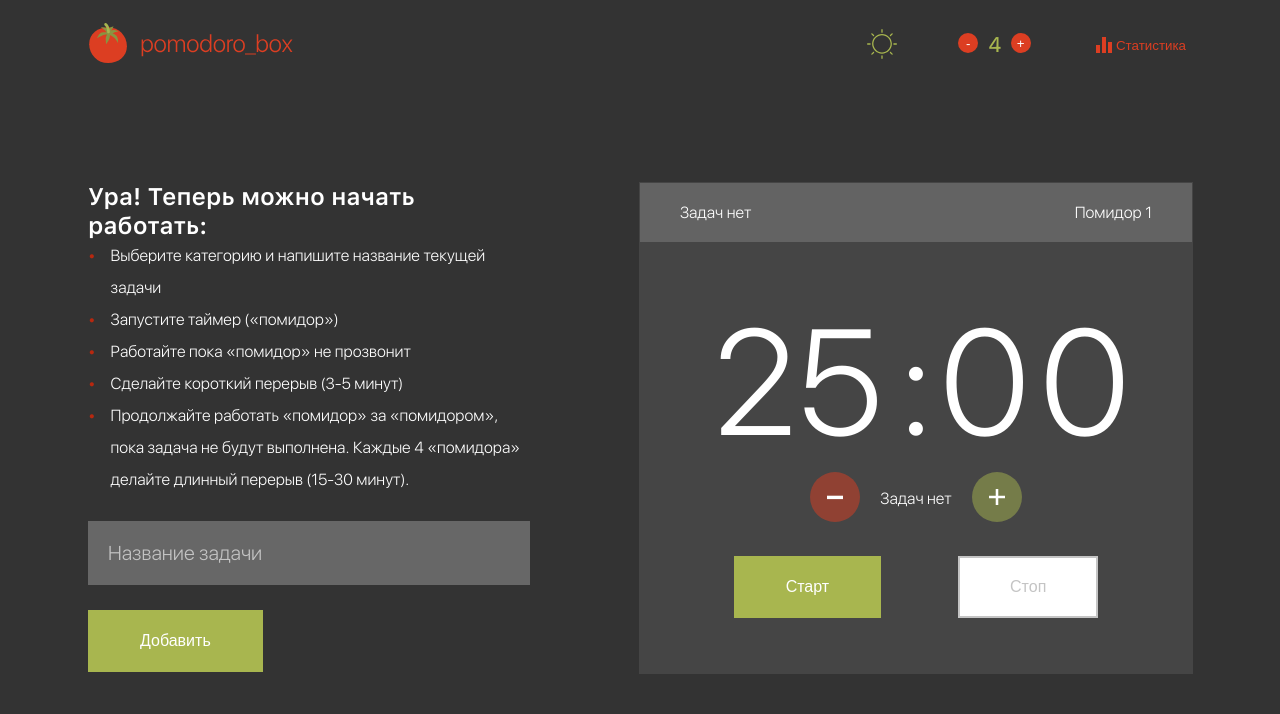
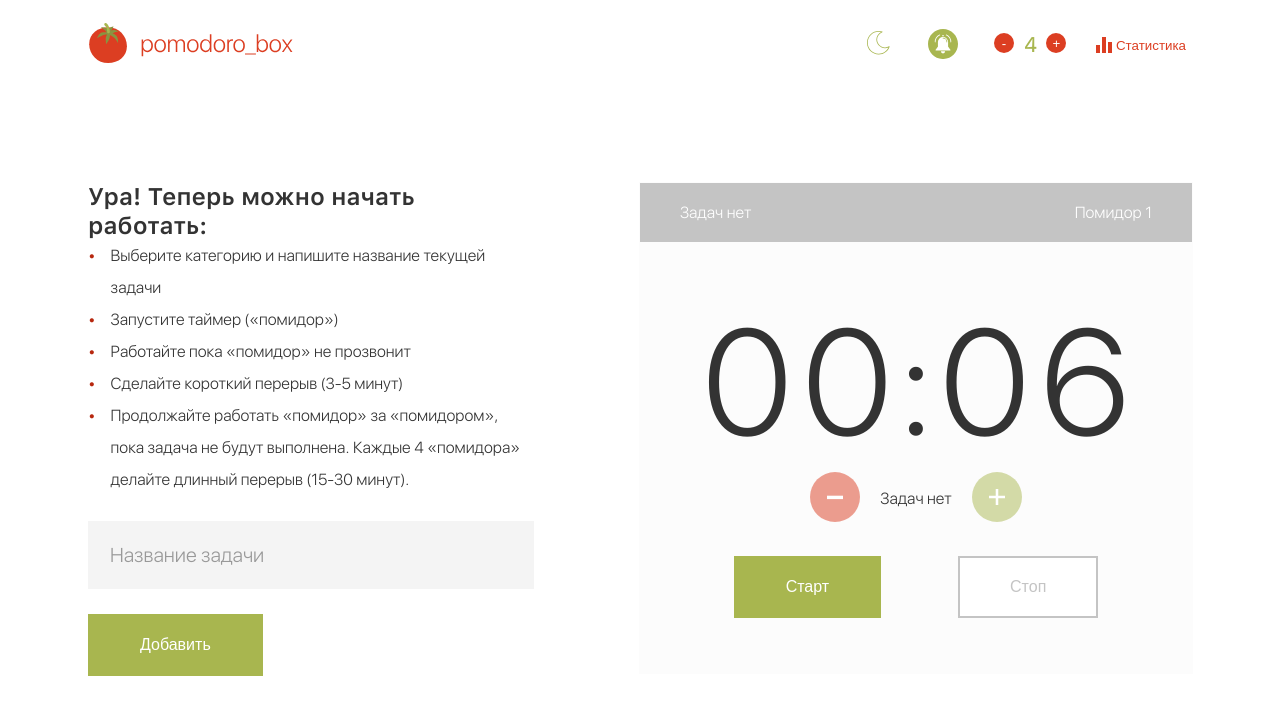
Before and after one commit to Ramramramzes/pomodoro_timer, a React (Vite) app: page / in a window 1280 px wide. Shown: the top 714 px of the page. Built offline with nearby package versions, Linux system fonts and the light colour scheme.

Commit message:
msg off btn

```diff
--- a/src/General/Timer/Timer.tsx
+++ b/src/General/Timer/Timer.tsx
@@ -13,6 +13,7 @@ function Timer() {
   const dayNum = new Date().getDay()
   const timer = useSelector((state: RootState) => state.timer)
   const statistic = useSelector((state: RootState) => state.statistic)
+  const alerts = useSelector((state: RootState) => state.darkmode.alerts)
   const taskList = useSelector((state: RootState) => state.taskList)
   const darkmode = useSelector((state: RootState) => state.darkmode.darkmode)
   const dispatch = useDispatch<AppDispatch>();
@@ -182,7 +183,7 @@ function Timer() {
                                             if(document.getElementById('start_btn')?.textContent === 'Продолжить'){
                                               dispatch(setPausesResult({number:(Math.round((new Date().getTime() - statistic.pauseStart)/1000)),dayNum:dayNum}))
                                             }
-                                            document.getElementById('start_btn')?.textContent === 'Старт' && timer.workActive ? startSound() : false
+                                            document.getElementById('start_btn')?.textContent === 'Старт' && timer.workActive ? (alerts ? startSound() : false) : false
                                             document.getElementById('start_btn')?.textContent === 'Старт' && timer.breakActive ? breakSound() : false
                                             document.getElementById('start_btn')?.textContent === 'Старт' && timer.bigBreakActive ? bigBreakSound() : false
                                             }}>{!statistic.pauseState ? 'Старт' : 'Продолжить'}</button> : ''}
@@ -230,7 +231,7 @@ function Timer() {
       {timer.breakActive || timer.bigBreakActive ? <button className={styles.skip_btn + ' btn-animation'} onClick={()=> {
                                                                                                                         skipFn(minutes,seconds,2)
                                                                                                                         skipFn(0,0,1)
-                                                                                                                        endSound()}}>Пропустить</button> : ''}
+                                                                                                                        alerts ? endSound() : false}}>Пропустить</button> : ''}
       </div>
     </div>
   );
--- a/src/Header/Header.tsx
+++ b/src/Header/Header.tsx
@@ -1,9 +1,9 @@
 import { useDispatch, useSelector } from 'react-redux';
-import { Logo, Moon, Statistic, Sun } from '../img/images';
+import { Alert, Logo, Moon, Statistic, Sun } from '../img/images';
 import styles from './header.module.css';
 import { AppDispatch, RootState } from '../states/store';
 import { setStatisticHover } from '../states/hoverStates';
-import { darkmodeState } from '../states/settings';
+import { alertsToogle, darkmodeState } from '../states/settings';
 import { Link } from 'react-router-dom';
 import { setPausesResult, setTomatosForStat } from '../states/statistic';
 import { bigBrakePlaceDown, bigBrakePlaceUp } from '../states/timer';
@@ -18,6 +18,8 @@ export function Header({page}:{page:boolean}) {
   const timer = useSelector((state: RootState) => state.timer)
   const dayNum = new Date().getDay()
   const screenWidth = window.innerWidth;
+  const alerts = useSelector((state: RootState) => state.darkmode.alerts)
+
   return (
     <div className={styles.header}>
       <Link to="/">
@@ -25,6 +27,7 @@ export function Header({page}:{page:boolean}) {
       </Link>
       <div className={styles.btns}>
         {darkmode ? <button className={styles.darkmode_btn} onClick={() => dispatch(darkmodeState())}><Moon size={screenWidth > 500 ? 25 : 20} color={true}/></button> : <button className={styles.darkmode_btn} onClick={() => dispatch(darkmodeState())}><Sun size={screenWidth > 500 ? 30 : 25} color={true}/></button>}
+        <button className={styles.alert_btn} onClick={() => dispatch(alertsToogle())}><Alert color={alerts ? 'var(--app-green)' : 'var(--back-red)'}/></button>
         <div className={styles.rounds_control}>
           <button className={styles.btn_minus} onClick={() => {dispatch(bigBrakePlaceDown())}}>-</button>
           <span title='Колл-во помидоров до большого перерыва' className={styles.rounds}>{timer.bigBrakePlace && timer.bigBrakePlace}</span>
--- a/src/Header/header.module.css
+++ b/src/Header/header.module.css
@@ -49,6 +49,10 @@
   justify-content: space-around;
 }
 
+.alert_btn{
+  background-color: transparent;
+  cursor: pointer;
+}
 @media (max-width: 500px) {
   .header{
     display: flex;
--- a/src/Message/Message.tsx
+++ b/src/Message/Message.tsx
@@ -10,6 +10,7 @@ import { endSound } from '../sound/sounds';
 export function Message() {
   const timer = useSelector((state: RootState) => state.timer)
   const darkmode = useSelector((state: RootState) => state.darkmode.darkmode)
+  const alerts = useSelector((state: RootState) => state.darkmode.alerts)
 
   const msgFn = () => {
     const msgBlock = document.getElementById('msg_block');
@@ -27,15 +28,15 @@ export function Message() {
 
     useEffect(() => {
       if(timer.minutes === 0 && timer.seconds === 4){
-        msgFn()
-        endSound()
+        alerts ? msgFn() : false
+        alerts ? endSound() : false
       }
     }, [timer.seconds]);
 
 
   return (
     <div>
-      <div id='msg_block' className={ (darkmode ? `${styles.msg_block} `: `${styles.msg_block_dark} ` )+ `${timer.workActive ? styles.green : styles.red}`}>
+      <div id='msg_block' className={ (darkmode ? `${styles.msg_block} `: `${styles.msg_block_dark} ` ) + `${timer.workActive ? styles.green : styles.red}` + `${!alerts ? styles.dn : ''}`}>
         {timer.workActive ? '⏳ Рабочее время подходит к концу' : '⏳ Перерыв подходит к концу'}
       </div>
     </div>
--- a/src/Message/message.module.css
+++ b/src/Message/message.module.css
@@ -32,6 +32,10 @@
   box-shadow: 5px 5px 6px var(--back-red);
 }
 
+.dn{
+  display: none;
+}
+
 @media (max-width:500px) {
   .msg_block{
     width: 90%;
--- a/src/img/images.tsx
+++ b/src/img/images.tsx
@@ -295,3 +295,12 @@ export function Stop({color}: {color:string}){
     </>
   )
 }
+
+
+export function Alert({color}: {color:string}){
+  return(
+    <>
+      <svg xmlns="http://www.w3.org/2000/svg" version="1.1" width="50" height="30" x="0" y="0" viewBox="0 0 512 512"><g><path fill={color} fillRule="evenodd" d="M256.249.25c141.384 0 256 114.623 256 256s-114.615 256-256 256-256-114.622-256-256 114.623-256 256-256zm57.583 95.073a6.515 6.515 0 1 0-5.372 11.87 127.841 127.841 0 0 1 75.168 116.14 6.513 6.513 0 0 0 13.025 0 140.9 140.9 0 0 0-82.821-128.01zM122.363 229.84a6.5 6.5 0 0 0 6.5-6.507 127.845 127.845 0 0 1 75.168-116.14 6.51 6.51 0 0 0-5.368-11.861 140.875 140.875 0 0 0-82.82 128 6.509 6.509 0 0 0 6.517 6.507zm120.208-114.607a13.676 13.676 0 1 0 13.678-13.669 13.707 13.707 0 0 0-13.678 13.669zm-104.412 252.05h236.167A9.124 9.124 0 0 0 381.7 352.8l-37.52-51.6a6.51 6.51 0 0 1-1.243-3.831v-74.036a86.688 86.688 0 1 0-173.375 0v74.036a6.535 6.535 0 0 1-1.248 3.831l-37.524 51.6a9.121 9.121 0 0 0 7.369 14.485zm118.09-216.311a6.515 6.515 0 0 0 0 13.029 59.4 59.4 0 0 1 59.332 59.332 6.515 6.515 0 0 0 13.029 0 72.629 72.629 0 0 0-72.361-72.361zM292.461 380.3h-72.428c-.014.4-.027.807-.027 1.213a36.243 36.243 0 0 0 72.486 0c0-.404-.013-.813-.031-1.213z" opacity="1" data-original="#4caf50"></path></g></svg>
+    </>
+  )
+}
--- a/src/states/settings.ts
+++ b/src/states/settings.ts
@@ -2,10 +2,12 @@ import { createSlice } from "@reduxjs/toolkit"
 
 interface ISettingsState{
   darkmode: boolean,
+  alerts: boolean,
 }
 
 const initialState:ISettingsState = {
-  darkmode: false,
+  darkmode: true,
+  alerts: true,
 }
 
 const settings = createSlice({
@@ -14,9 +16,12 @@ const settings = createSlice({
   reducers: {
     darkmodeState: (state) => {
       state.darkmode = !state.darkmode
+    },
+    alertsToogle: (state) => {
+      state.alerts = !state.alerts
     }
   }
 })
 
-export const { darkmodeState } = settings.actions
+export const { darkmodeState, alertsToogle } = settings.actions
 export default settings.reducer
--- a/src/states/timer.ts
+++ b/src/states/timer.ts
@@ -16,9 +16,9 @@ interface ITimerState{
 }
 
 const initialState:ITimerState = {
-  userTime: 25,
-  breakTime: 3,
-  bigBrakeTime: 30,
+  userTime: .1,
+  breakTime: .1,
+  bigBrakeTime: .1,
   workActive: true,
   bigBreakActive: false,
   breakActive: false,
```
